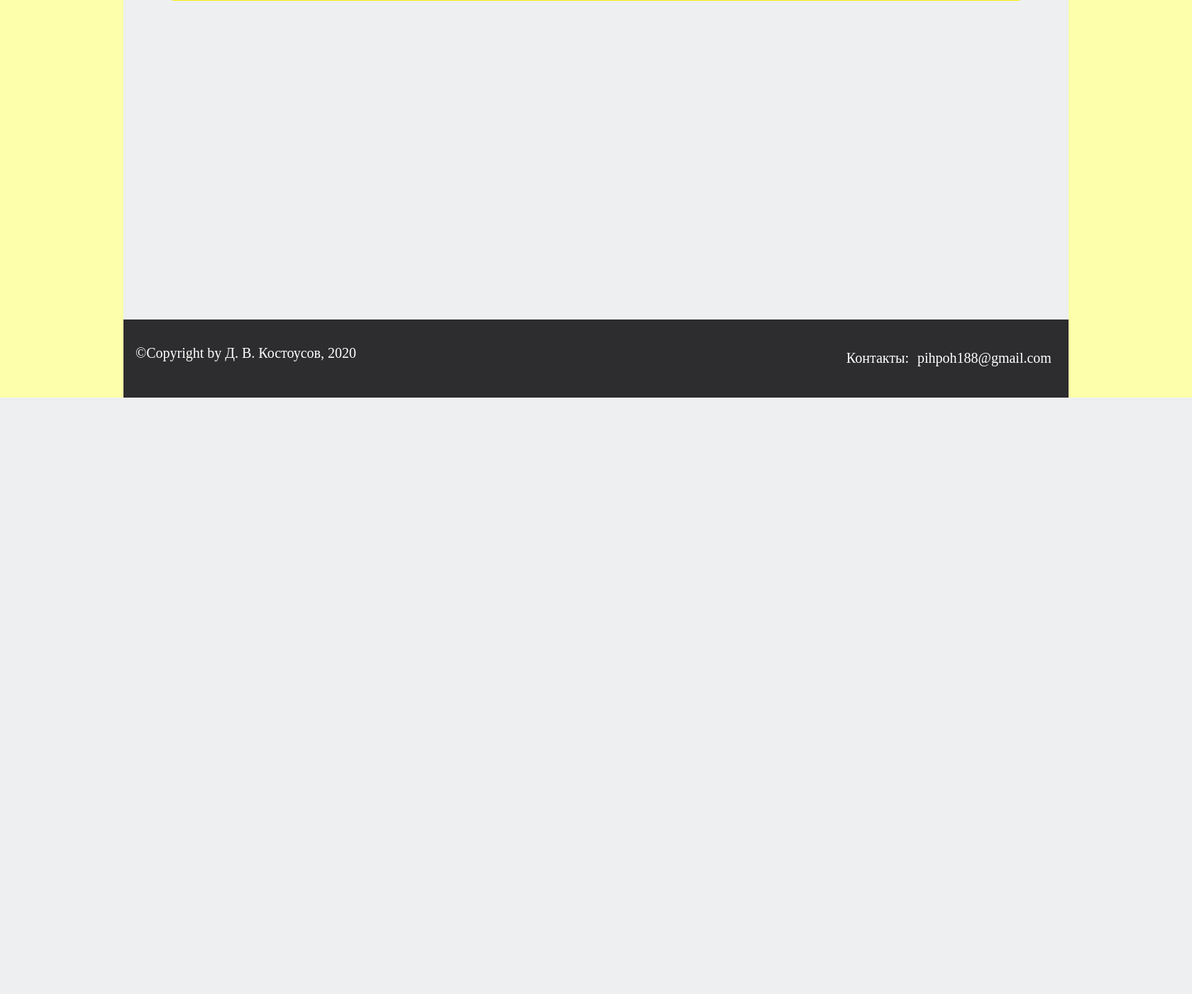
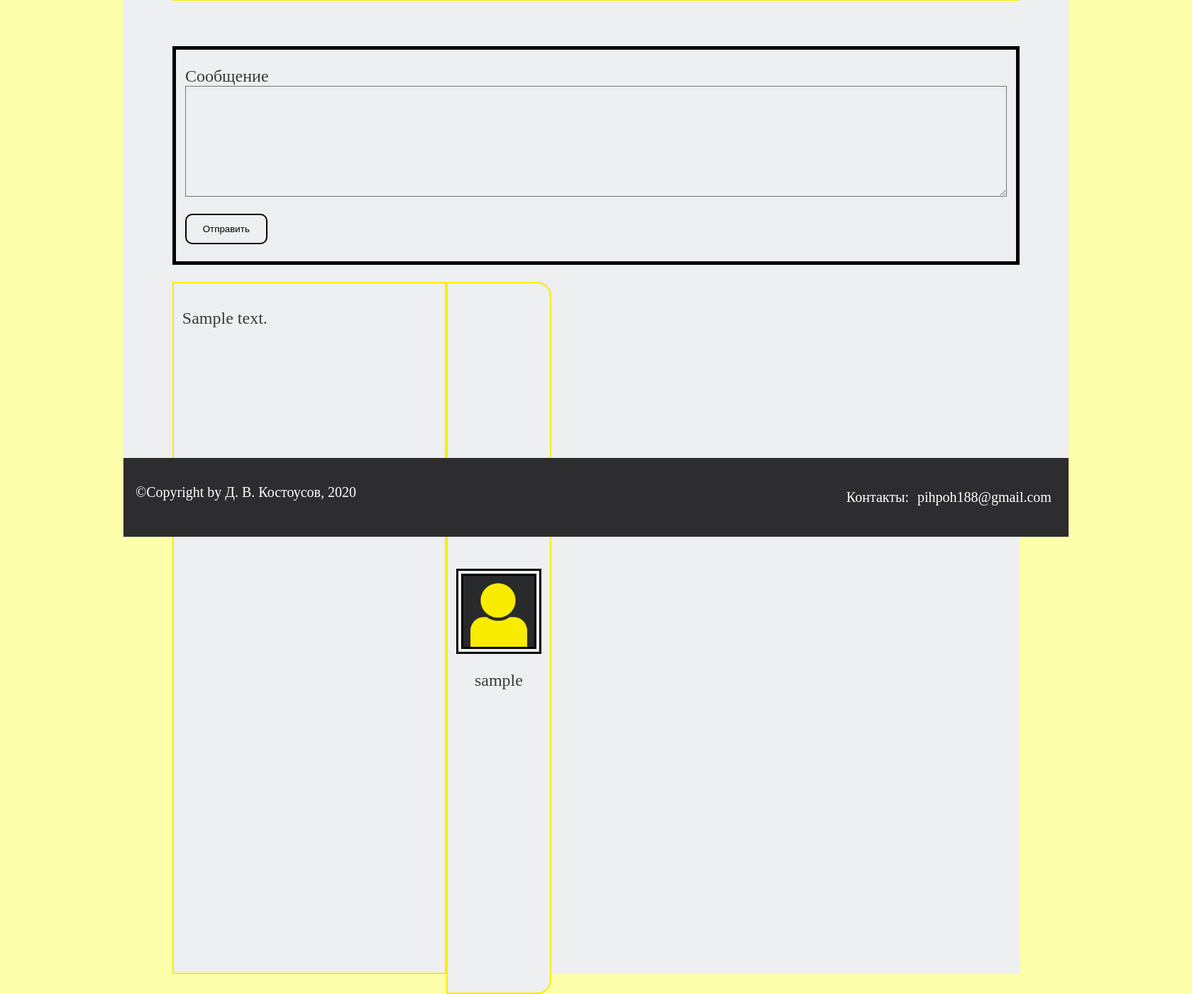
Before and after one commit to dancool5/pih-poh.online, a Flask app: page /forum/section/1/thread/1 in a window 1680 px wide. Shown: the part 498-1898 px from the top of the page at 71% size. Before the commit the page ends 1058 px from the top, so only its background shows below. Run offline with Flask 2, Linux system fonts and the light colour scheme; tables that the repository leaves empty hold one stand-in row (values such as "Sample post"); one stand-in notice (Sample message) is shown.

Commit message:
Add able to write message and template of messages

```diff
--- a/data/message.py
+++ b/data/message.py
@@ -1,4 +1,3 @@
-import datetime
 import sqlalchemy
 from .db_session import SqlAlchemyBase
 from sqlalchemy import orm
@@ -9,7 +8,7 @@ class Message(SqlAlchemyBase):
 
     id = sqlalchemy.Column(sqlalchemy.Integer, primary_key=True, autoincrement=True)
     content = sqlalchemy.Column(sqlalchemy.String, nullable=True)
-    created_date = sqlalchemy.Column(sqlalchemy.DateTime, default=datetime.datetime.now)
+    created_date = sqlalchemy.Column(sqlalchemy.DateTime)
     author_id = sqlalchemy.Column(sqlalchemy.Integer, sqlalchemy.ForeignKey("users.id"))
     thread_id = sqlalchemy.Column(sqlalchemy.Integer, sqlalchemy.ForeignKey("threads.id"))
 
--- a/forms.py
+++ b/forms.py
@@ -29,8 +29,16 @@ class RegisterForm(FlaskForm):
 
 class ThreadForm(FlaskForm):
     name = StringField('Тема', validators=[DataRequired(),
-                                           Length(max=100, message='Тема должна содержать небольше 100 символов')])
+                                           Length(max=100, message='Тема должна содержать неболее 100 символов')])
     description = TextAreaField('Описание',
                                 validators=[DataRequired(),
-                                            Length(max=300, message='Тема должна содержать небольше 300 символов')])
+                                            Length(max=300, message='Тема должна содержать неболее 300 символов')])
     submit = SubmitField('Создать')
+
+
+class MessageForm(FlaskForm):
+    content = TextAreaField('Сообщение',
+                            validators=[DataRequired(),
+                                        Length(max=1500,
+                                               message='Сообщение должно содержать неболее 1500 символов')])
+    submit = SubmitField('Отправить')
--- a/main.py
+++ b/main.py
@@ -148,10 +148,20 @@ def create_thread(section_id):
 
 @app.route('/forum/section/<section_id>/thread/<thread_id>', methods=['GET', 'POST'])
 def thread(section_id, thread_id):
+    form = MessageForm()
     db = db_session.create_session()
     thread = db.query(Thread).filter(Thread.id == thread_id).first()
     messages = db.query(Message).filter(Message.thread_id == thread.id).all()
-    return render_template('thread.html', thread=thread, messages=messages)
+    if form.validate_on_submit():
+        message = Message(content=form.content.data, created_date=datetime.now(), author_id=current_user.id,
+                          thread_id=thread.id)
+        db.add(message)
+        db.commit()
+        messages = db.query(Message).filter(Message.thread_id == thread.id).all()
+        form = MessageForm()
+        return redirect(url_for('thread', thread=thread, messages=messages, form=form, thread_id=thread_id,
+                                section_id=section_id))
+    return render_template('thread.html', thread=thread, messages=messages, form=form)
 
 @app.route('/<thread_id>/delete')
 def delete_thread(thread_id):
--- a/static/css/style.css
+++ b/static/css/style.css
@@ -414,3 +414,57 @@ footer pre {
 .del_tred:hover {
 	border: 2px solid #67C7F1;
 }
+
+.mes {
+	margin-left: 4%;
+	margin-right: 4%;
+	border: 5px solid black;
+	padding-left: 1%;
+	padding-right: 1%;
+	margin-top: 5%;
+}
+
+.mes * {
+	width: 100%;
+}
+
+.mes .btn {
+	width: 10%;
+	text-align: center;
+	padding: 1%;
+	border-radius: 10px;
+	border: 2px solid black;
+}
+
+.mess {
+	display: flex;
+	margin-bottom: 2%;
+	margin-left: 4%;
+	margin-right: 4%;
+	height: 100%;
+}
+
+.mess img {
+	width: 100px;
+	max-height: 100px;
+	height: auto;
+	border: 10px double black;
+}
+
+.lft_mes {
+	border: 2px solid #FAEC01;
+	flex-basis: content;
+	padding: 1%;
+	min-width: 30%;
+	overflow: hidden;
+}
+
+.rght_mes {
+	height: 100%;
+	padding: 1%;
+	border: 2px solid #FAEC01;
+	border-radius: 0px 20px 20px 0px;
+	align-content: center;
+	text-align: center;
+	flex-basis: content;
+}
--- a/templates/thread.html
+++ b/templates/thread.html
@@ -14,8 +14,33 @@
 	{% if current_user.id == thread.author.id %}
 		<a class="del_tred" href="{{ url_for('delete_thread', thread_id=thread.id) }}">Удалить тред</a>
 	{% endif %}
+	<form action="" method="post" class="mes">
+		{{ form.hidden_tag() }}
+		{{ form.csrf_token }}
+		<p>
+			{{ form.content.label }}<br>
+			{{ form.content(class="form-control", rows="10", cols="30") }}<br>
+			{% for error in form.content.errors %}
+				<p class="alert alert-danger" role="alert">
+					{{ error }}
+				</p>
+			{% endfor %}
+		</p>
+		<p>{{ form.submit(type="submit", class="btn btn-primary") }}</p>
+		<p class="message">{{message}}</p>
+	</form>
 	{% if messages %}
-
+		{% for message in messages %}
+			<div class="mess">
+				<div class="lft_mes">
+					<p>{{ message.content }}</p>
+				</div>
+				<div class="rght_mes">
+					<img src="{{ url_for('static', filename='images/avatar.png') }}">
+					<p>{{ message.author.nickname }}</p>
+				</div>
+			</div>
+		{% endfor %}
 	{% else %}
 		<h4 style="margin-left: 4%">Сообщений пока нет</h4>
 	{% endif %}
```
